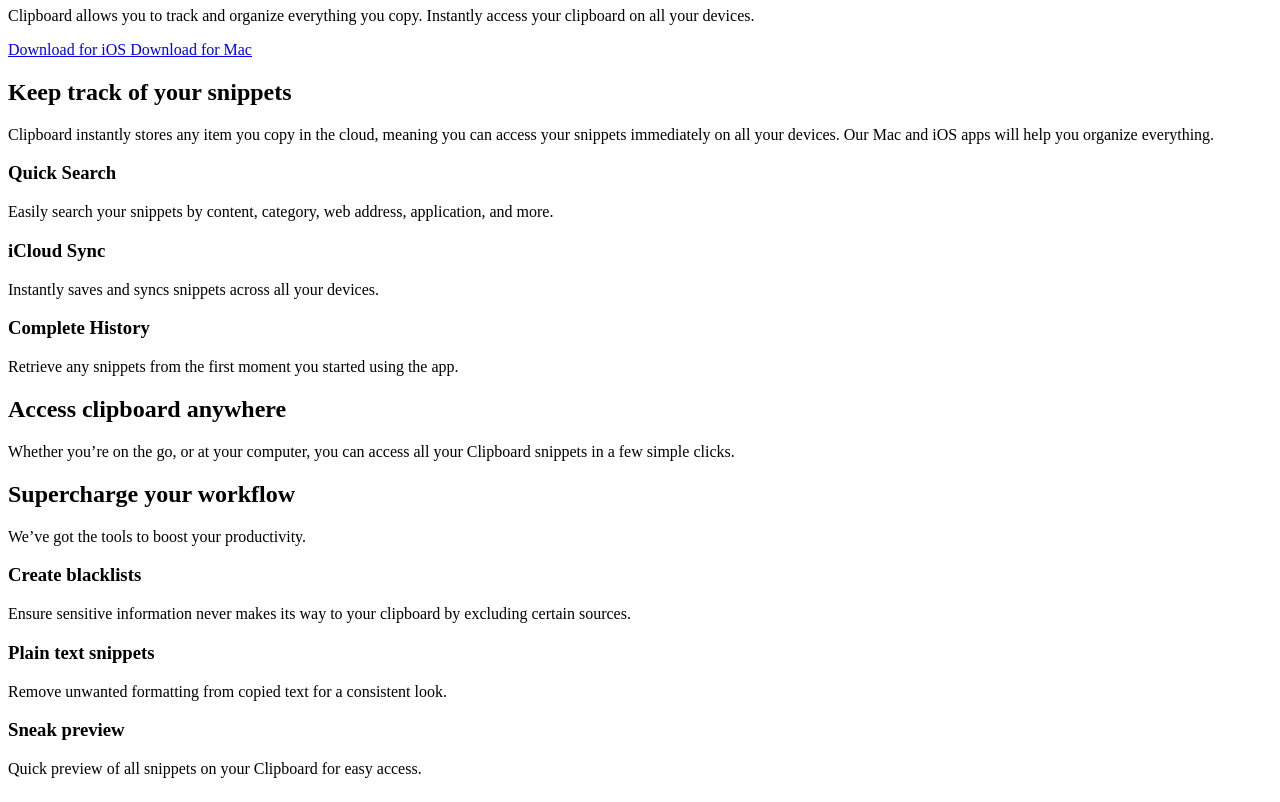
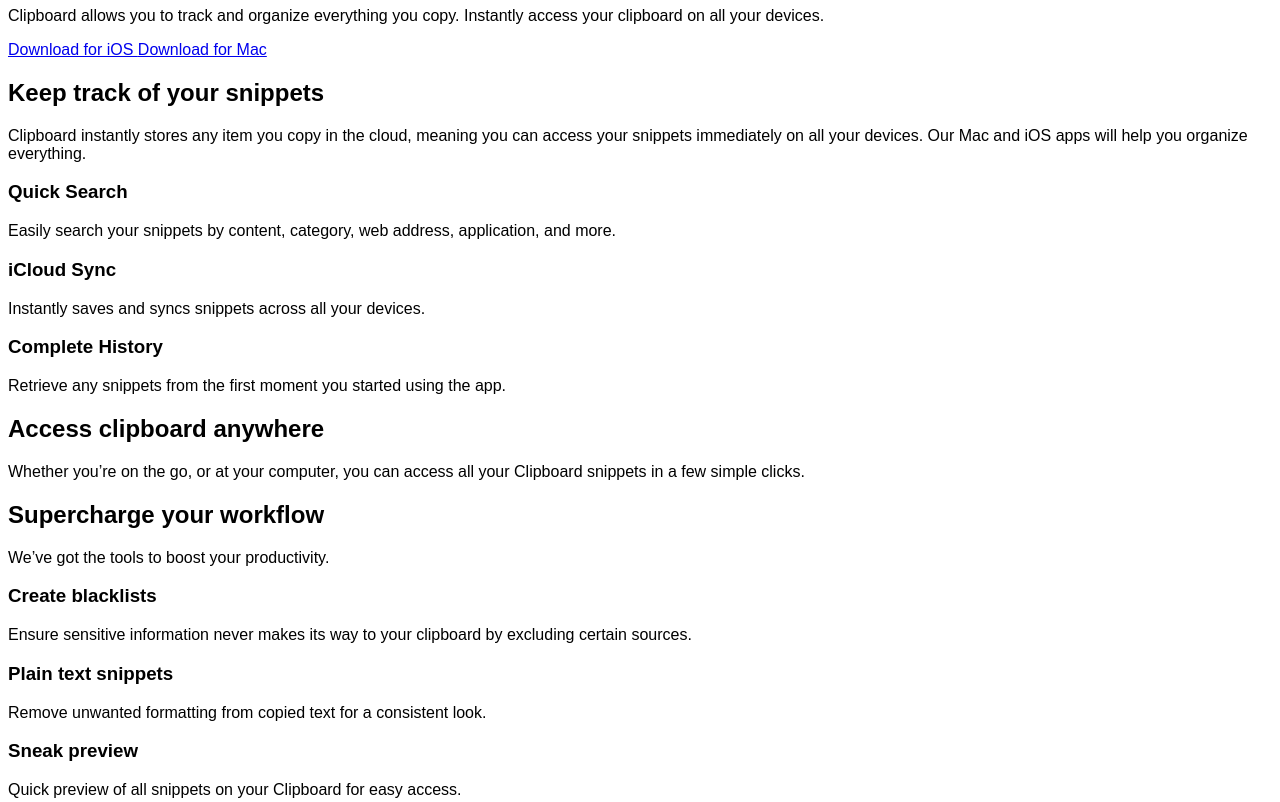
Before and after one commit to ankushsingh24/Clipboard-Page, a plain HTML site: page index.html in a window 1280 px wide. Shown: the part 73-875 px from the top of the page. Drawn offline with Linux system fonts and the light colour scheme; a web font is replaced by a local one.

Commit message:
added stylesheet

```diff
--- a/index.html
+++ b/index.html
@@ -5,7 +5,10 @@
     <meta charset="UTF-8">
     <meta http-equiv="X-UA-Compatible" content="IE=edge">
     <meta name="viewport" content="width=device-width, initial-scale=1.0">
+
     <title>Clipboard Page</title>
+
+    <link rel="stylesheet" href="style/style.css">
 
     <link rel="preconnect" href="https://fonts.googleapis.com" />
     <link rel="preconnect" href="https://fonts.gstatic.com" crossorigin />
--- /dev/null
+++ b/style/style.css
@@ -0,0 +1,15 @@
+:root {
+  --strong-cyan: hsl(171, 66%, 44%);
+  --light-blue: hsl(233, 100%, 69%);
+  --strong-cyan-shadow: #1aa18b;
+  --light-blue-shadow: #5063e1;
+  --strong-cyan-active: #5ccdbb;
+  --light-blue-active: #8897fe;
+  --strong-cyan-shadow-active: #54b8a6;
+  --light-blue-shadow-active: #7d89e4;
+  --dark-grayish-blue: hsl(210, 10%, 33%);
+  --grayish-blue: hsl(201, 11%, 66%);
+  --light-gray: #f4f6f9;
+
+  font-family: "Bai Jamjuree", sans-serif;
+}
```
